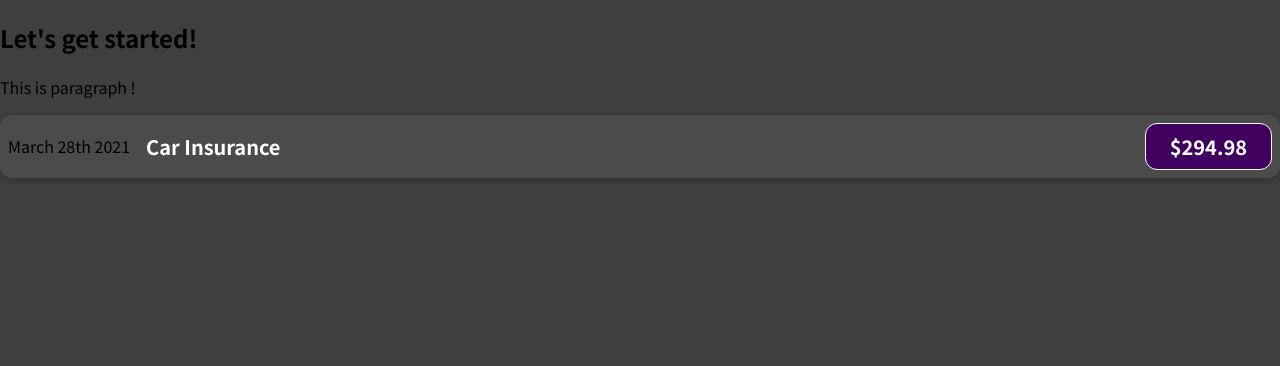
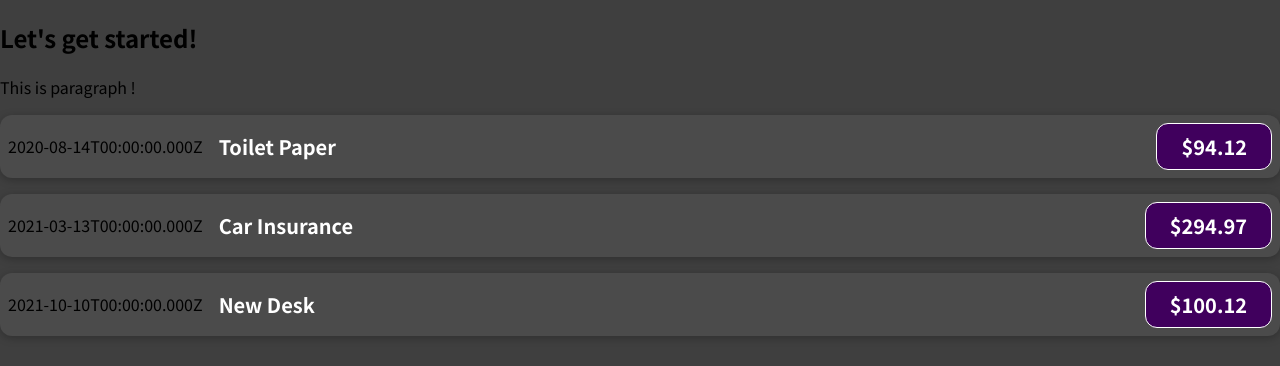
Before and after one commit to syedazeez256/Expense-Tracker-in-React.js, a JavaScript app: page / in a window 1280 px wide. Shown: the top 366 px of the page. Built offline with nearby package versions, Linux system fonts and the light colour scheme.

Commit message:
passing props

```diff
--- a/src/App.js
+++ b/src/App.js
@@ -1,11 +1,45 @@
 import ExpenseItems from "./components/ExpenseItems";
 
 function App() {
+  const expense = [
+    {
+      id: 1,
+      title: "Toilet Paper",
+      amount: 94.12,
+      date: new Date(2020, 7, 14),
+    },
+    {
+      id: 2,
+      title: "Car Insurance",
+      amount: 294.97,
+      date: new Date(2021, 2, 13),
+    },
+    {
+      id: 3,
+      title: "New Desk",
+      amount: 100.12,
+      date: new Date(2021, 9, 10),
+    },
+  ];
   return (
     <div>
       <h2>Let's get started!</h2>
       <p>This is paragraph !</p>
-      <ExpenseItems></ExpenseItems>
+      <ExpenseItems
+        title={expense[0].title}
+        amount={expense[0].amount}
+        date={expense[0].date}
+      ></ExpenseItems>
+      <ExpenseItems
+        title={expense[1].title}
+        amount={expense[1].amount}
+        date={expense[1].date}
+      ></ExpenseItems>
+      <ExpenseItems
+        title={expense[2].title}
+        amount={expense[2].amount}
+        date={expense[2].date}
+      ></ExpenseItems>
     </div>
   );
 }
--- a/src/components/ExpenseItems.js
+++ b/src/components/ExpenseItems.js
@@ -1,11 +1,12 @@
 import "./ExpenseItems.css";
-function ExpenseItems() {
+
+function ExpenseItems(props) {
   return (
     <div className="expense-item">
-      <div>March 28th 2021</div>
+      <div>{props.date.toISOString()}</div>
       <div className="expense-item__description">
-        <h2>Car Insurance</h2>
-        <div className="expense-item__price">$294.98</div>
+        <h2>{props.title}</h2>
+        <div className="expense-item__price">${props.amount}</div>
       </div>
     </div>
   );
```
